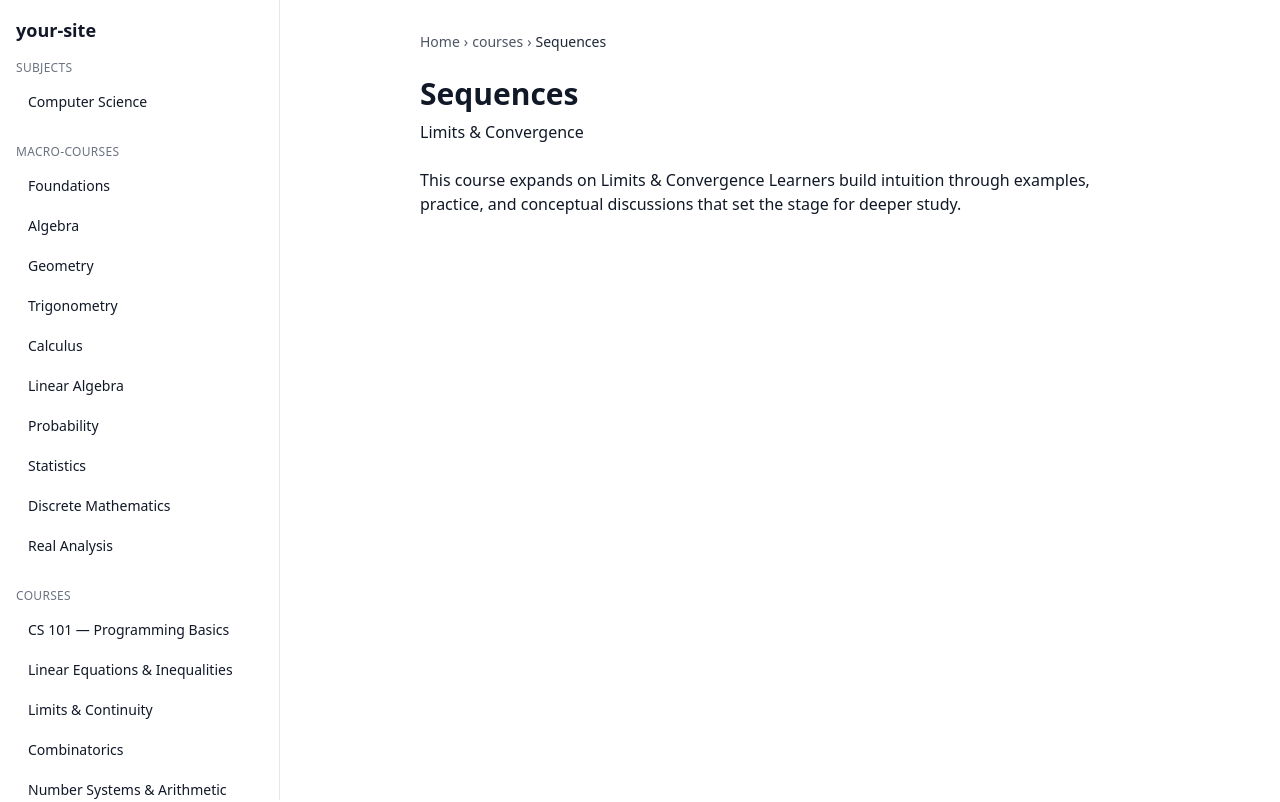
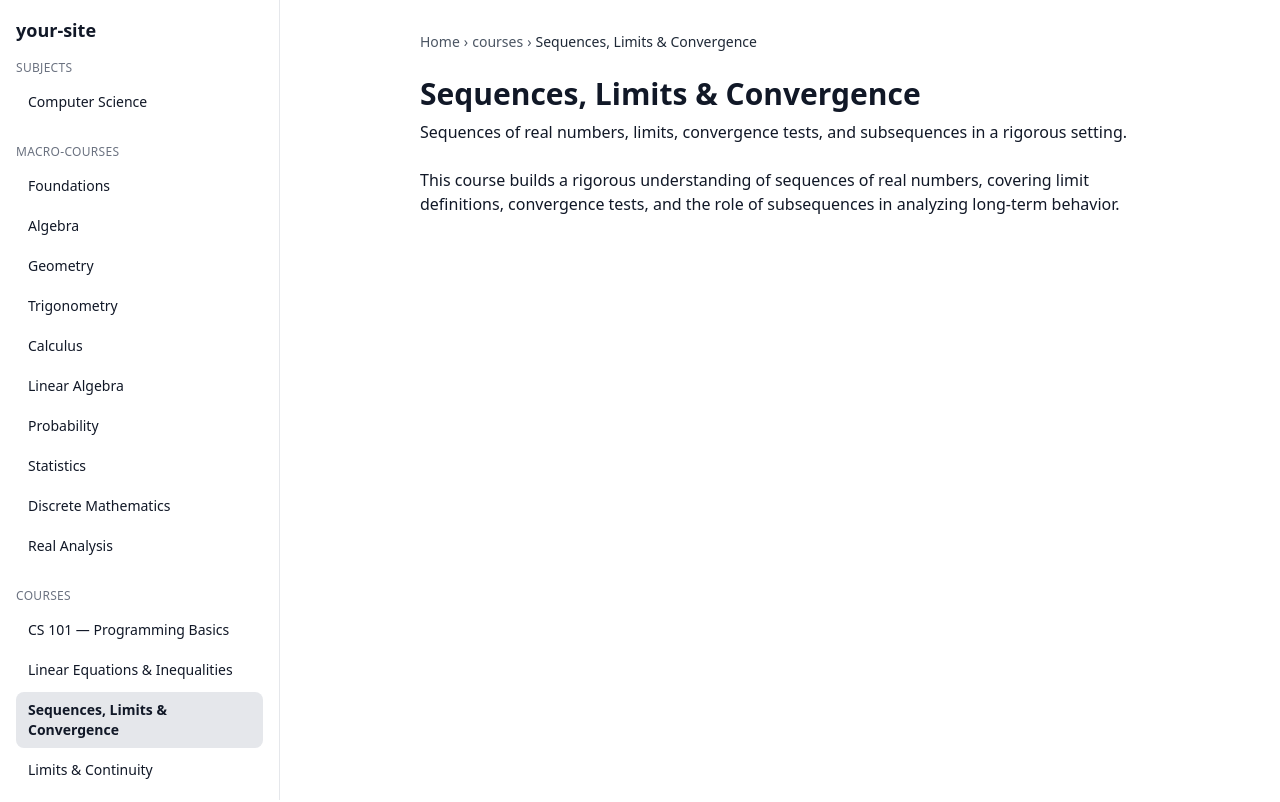
Before and after one commit to m4xbrg/your-site, an Astro site: page /courses/math-analysis-sequences-limits in a window 1280 px wide. Shown: the top 802 px of the page. Built offline with nearby package versions, Linux system fonts and the light colour scheme; Astro itself is replaced by a stand-in of ours.

Commit message:
Fix sequences course frontmatter

```diff
--- a/src/content/courses/math-analysis-sequences-limits.md
+++ b/src/content/courses/math-analysis-sequences-limits.md
@@ -2,10 +2,9 @@
 id: math-analysis-sequences-limits
 subject: mathematics
 macroId: math-analysis-real
-title: Sequences
-description:  Limits & Convergence
-order: Sequences of real numbers, limits, convergence tests, and subsequences in a rigorous setting.
+title: Sequences, Limits & Convergence
+description: Sequences of real numbers, limits, convergence tests, and subsequences in a rigorous setting.
+order: 1
 tags: []
 ---
-
-This course expands on  Limits & Convergence Learners build intuition through examples, practice, and conceptual discussions that set the stage for deeper study.
+This course builds a rigorous understanding of sequences of real numbers, covering limit definitions, convergence tests, and the role of subsequences in analyzing long-term behavior.
```
